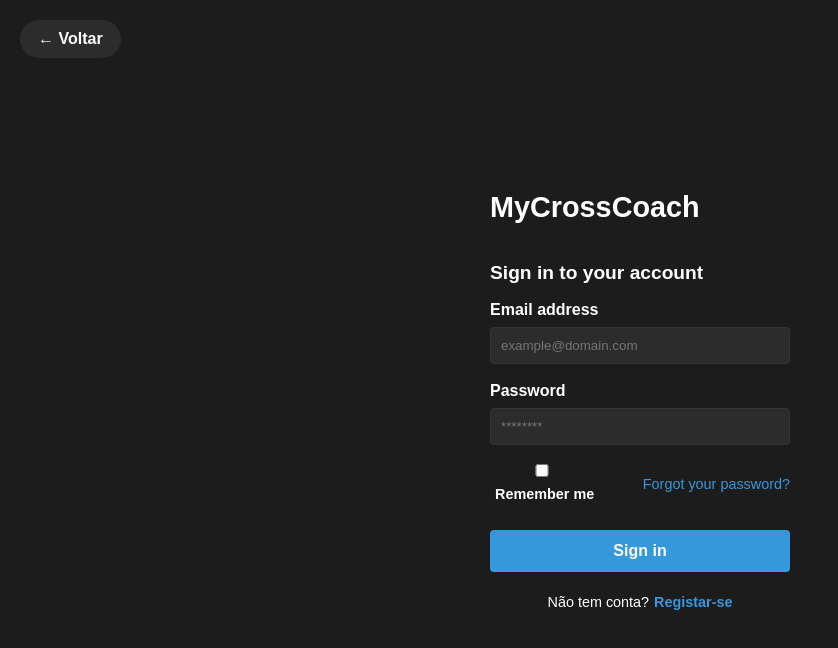
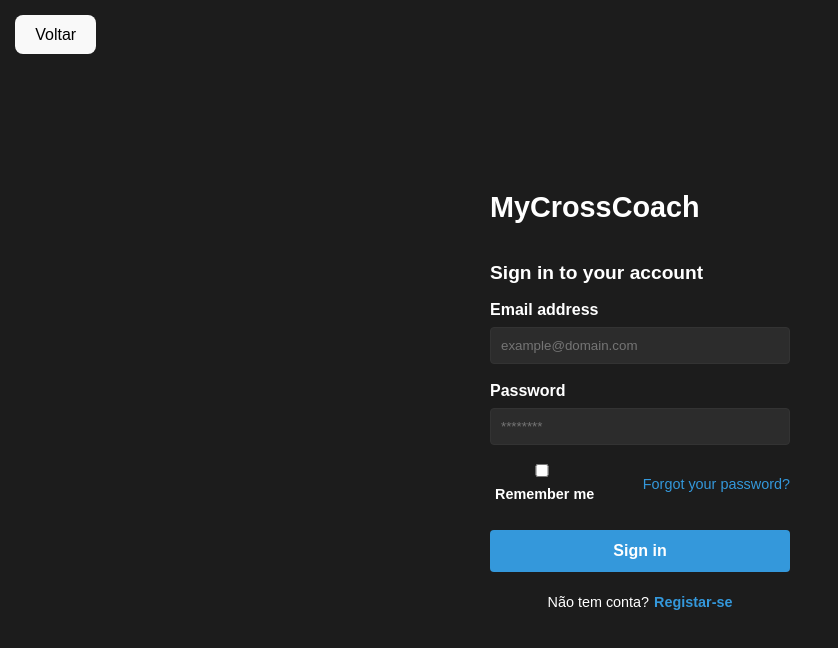
Before and after one commit to rubennuness/mycrosscoach, a React (Vite) app in the folder frontend/: page /login in a window 1280 px wide. Shown: the top 648 px of the page, without its empty margins (0-838 px from the left). Built offline with nearby package versions, Linux system fonts and the light colour scheme; no server answers.

Commit message:
fix back button login

```diff
--- a/frontend/src/components/BackButton.jsx
+++ b/frontend/src/components/BackButton.jsx
@@ -1,16 +1,20 @@
 // src/components/BackButton.jsx
-import React from "react";
-import { useNavigate } from "react-router-dom";
-import "./BackButton.css";
+import React from 'react';
+import { useNavigate } from 'react-router-dom';
+import './BackButton.css';          // (mantém o teu css, se já existir)
 
-function BackButton({ label = "← Voltar" }) {
+function BackButton({ label = 'Voltar', to = null }) {
   const navigate = useNavigate();
+
+  const handleClick = () => {
+    if (to)               // 👉 destino explícito
+      navigate(to, { replace: true });
+    else                  // 👉 comportamento clássico
+      navigate(-1);
+  };
+
   return (
-    <button
-      className="back-arrow"
-      onClick={() => navigate(-1)}
-      aria-label="Voltar"
-    >
+    <button onClick={handleClick} className="back-button">
       {label}
     </button>
   );
--- a/frontend/src/pages/Login.jsx
+++ b/frontend/src/pages/Login.jsx
@@ -48,7 +48,7 @@
 
   return (
     <div className="login-split-container">
-      <BackButton />                                   {/* ⬅️ NOVO */}
+      <BackButton to="/" />
       {/* Esquerda: painel de login */}
       <div className="login-left">
         <div className="login-left-content">
```
